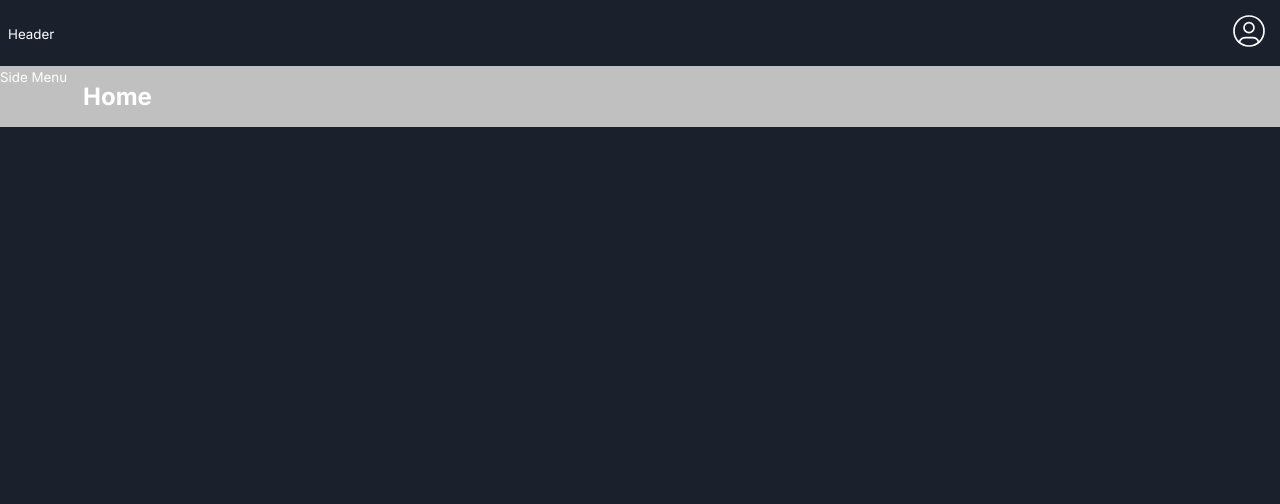
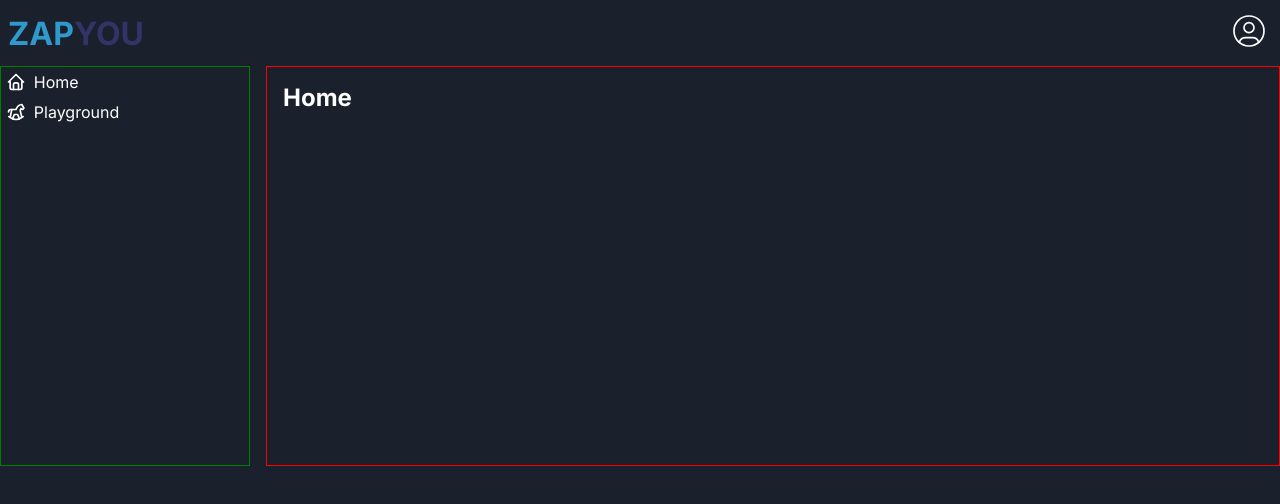
Before and after one commit to camposEduardo48/first-next-app, a Next.js app: page / in a window 1280 px wide. Shown: the top 504 px of the page. Built offline with nearby package versions, Linux system fonts and the light colour scheme.

Commit message:
style: new layout

```diff
--- a/src/app/componnents/header/index.tsx
+++ b/src/app/componnents/header/index.tsx
@@ -1,3 +1,4 @@
+'use client'
 import {IconUserCircle} from '@tabler/icons-react'
 import {MyHeader} from './style'
 
@@ -5,7 +6,10 @@ const Header = () => {
   return (
     <MyHeader>
       <span>
-        <small>Header</small>
+        <h1>
+          <b>ZAP</b>
+          <strong>YOU</strong>
+        </h1>
       </span>
       <nav>
         <div>
--- a/src/app/componnents/menu/index.tsx
+++ b/src/app/componnents/menu/index.tsx
@@ -1,10 +1,28 @@
+'use client'
+import Link from 'next/link'
+import {Menu} from './style'
+import {IconHome, IconHorseToy} from '@tabler/icons-react'
+
 const SideMenu = () => {
   return (
-    <aside>
-      <span>
-        <small>Side Menu</small>
-      </span>
-    </aside>
+    <Menu>
+      <nav>
+        <ul>
+          <li>
+            <Link href={'/'}>
+              <IconHome size={'20'} stroke={2} />
+              <p>Home</p>
+            </Link>
+          </li>
+          <li>
+            <Link href={'/playground'}>
+              <IconHorseToy size={20} stroke={2} />
+              <p>Playground</p>
+            </Link>
+          </li>
+        </ul>
+      </nav>
+    </Menu>
   )
 }
 export default SideMenu
--- a/src/app/componnents/menu/style.ts
+++ b/src/app/componnents/menu/style.ts
@@ -0,0 +1,26 @@
+import {styled} from '@/stitches.config'
+
+export const Menu = styled('aside', {
+  display: 'flex',
+
+  minHeight: '400px',
+  width: '200px',
+  minWidth: '250px',
+  justifyContent: 'flex-direction',
+  border: '1px solid green',
+  background: 'transparent',
+
+  '& ul': {
+    width: '100%',
+    listStyle: 'none',
+  },
+  '& li': {
+    display: 'flex',
+    cursor: 'pointer',
+    padding: '.3rem',
+  },
+})
+
+export const CloseMenu = styled('div', {
+  display: 'flex',
+})
--- a/src/app/layout.tsx
+++ b/src/app/layout.tsx
@@ -16,11 +16,14 @@ globalStyles()
 
 const Container = styled('main', {
   display: 'flex',
-  backgroundColor: 'silver',
+  gap: '1rem',
 })
 
 const Main = styled('section', {
+  display: 'flex',
+  width: '100%',
   padding: '1rem',
+  border: '1px solid red',
 })
 
 export default function RootLayout({
--- a/src/app/page.tsx
+++ b/src/app/page.tsx
@@ -1,3 +1,4 @@
+'use client'
 export default function Home() {
   return (
     <main className={''}>
--- a/src/app/playground/page.tsx
+++ b/src/app/playground/page.tsx
@@ -1,3 +1,4 @@
+'use client'
 const Playground = () => {
   return (
     <main>
--- a/src/stitches.config.ts
+++ b/src/stitches.config.ts
@@ -5,9 +5,10 @@ export const {styled, css, globalCss, keyframes, getCssText, theme, createTheme,
   createStitches({
     theme: {
       colors: {
-        primary: '#0070f3',
-        secondary: '#1a202c',
-        third: '#ffffff',
+        zapyouPrimary: '#3099CC',
+        zapyouSecondary: '#323366',
+        first: '#1a202c',
+        second: '#ffffff',
       },
       fonts: {
         sans: 'Inter, sans-serif',
@@ -23,7 +24,27 @@ export const globalStyles = globalCss({
   },
   body: {
     fontFamily: '$sans',
-    backgroundColor: '$secondary',
-    color: '$third',
+    backgroundColor: '$first',
+    color: '$second',
+  },
+  b: {
+    color: '$zapyouPrimary',
+  },
+  strong: {
+    color: '$zapyouSecondary',
+  },
+  a: {
+    display: 'flex',
+    alignItems: 'center',
+    gap: '.5rem',
+    textDecoration: 'none',
+    color: '$second',
+
+    '&:hover a': {
+      color: 'silver',
+    },
+    '&:hover svg': {
+      color: 'silver',
+    },
   },
 })
```
